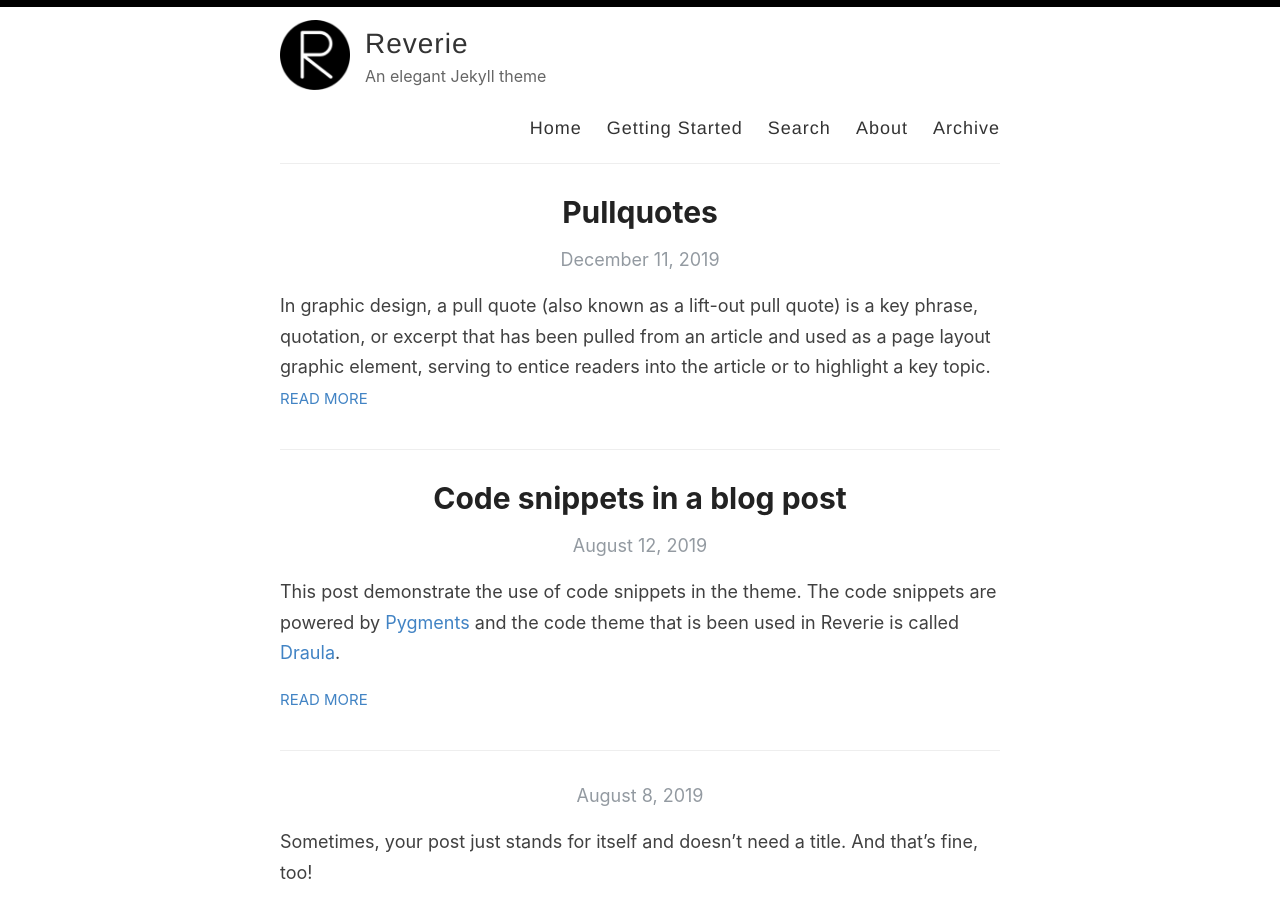
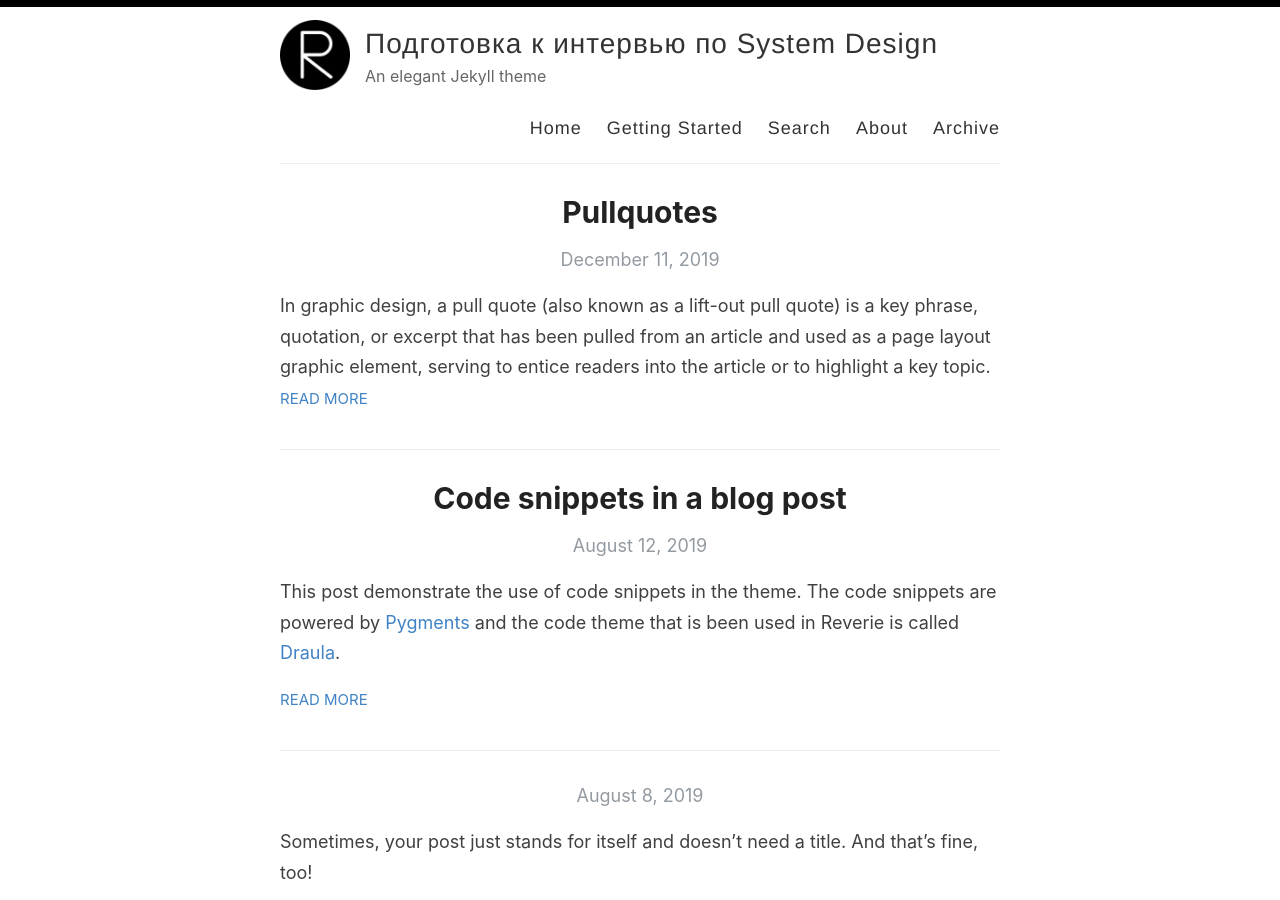
Before and after one commit to DMatveeva/dmatveeva.github.io, a Jekyll site: the page built from index.html, in a window 1280 px wide and 900 px high. Built offline with Jekyll 4.4.1, drawn with Linux system fonts in a browser that asks for light colours; the list of posts is cut into pages by our own code.

Commit message:
Update _config.yml

```diff
--- a/_config.yml
+++ b/_config.yml
@@ -3,10 +3,10 @@
 #
 
 # Name of your site (displayed in the header)
-name: Reverie
+name: Подготовка к интервью по System Design
 
 # Name of the author
-author: Amit Merchant
+author: Дарья Матвеева
 
 # Short bio or description (displayed in the header)
 description: An elegant Jekyll theme
```
